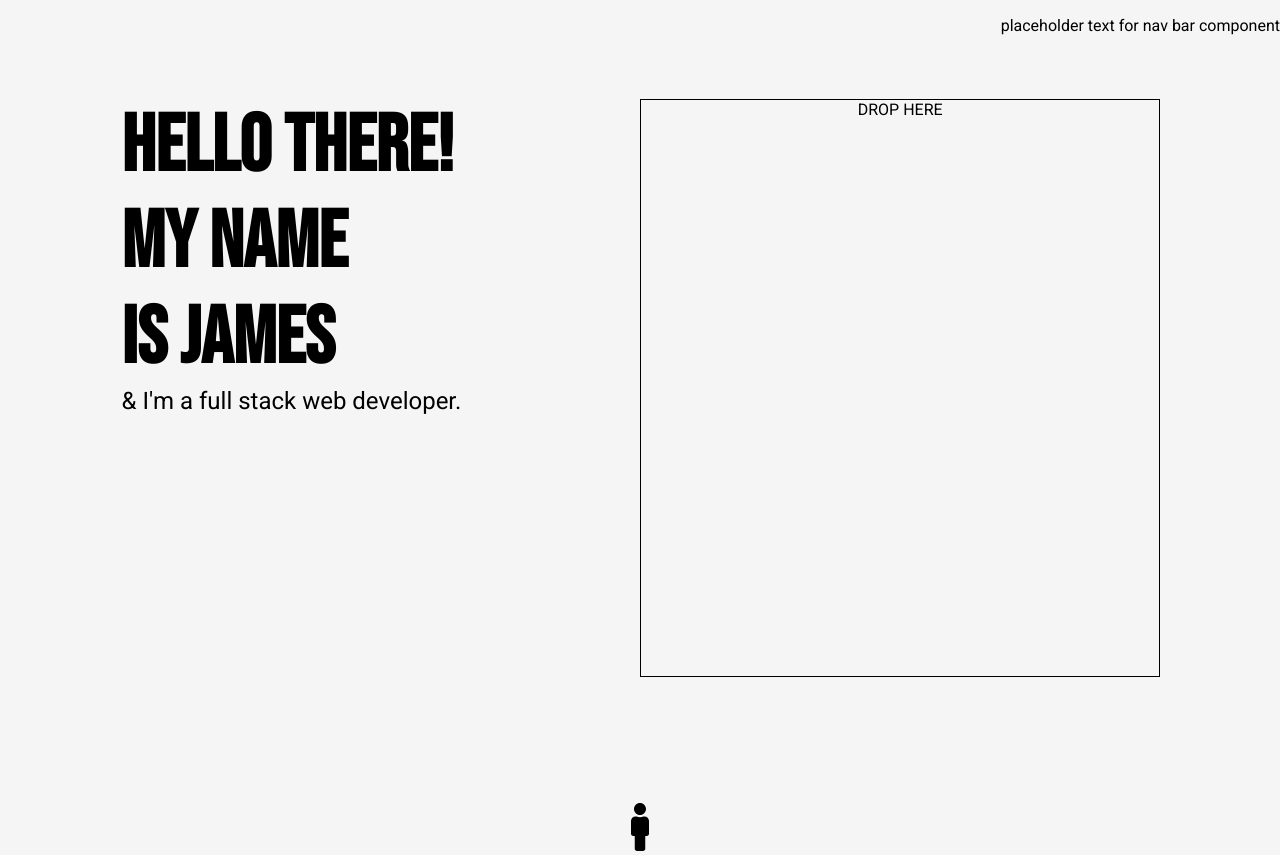
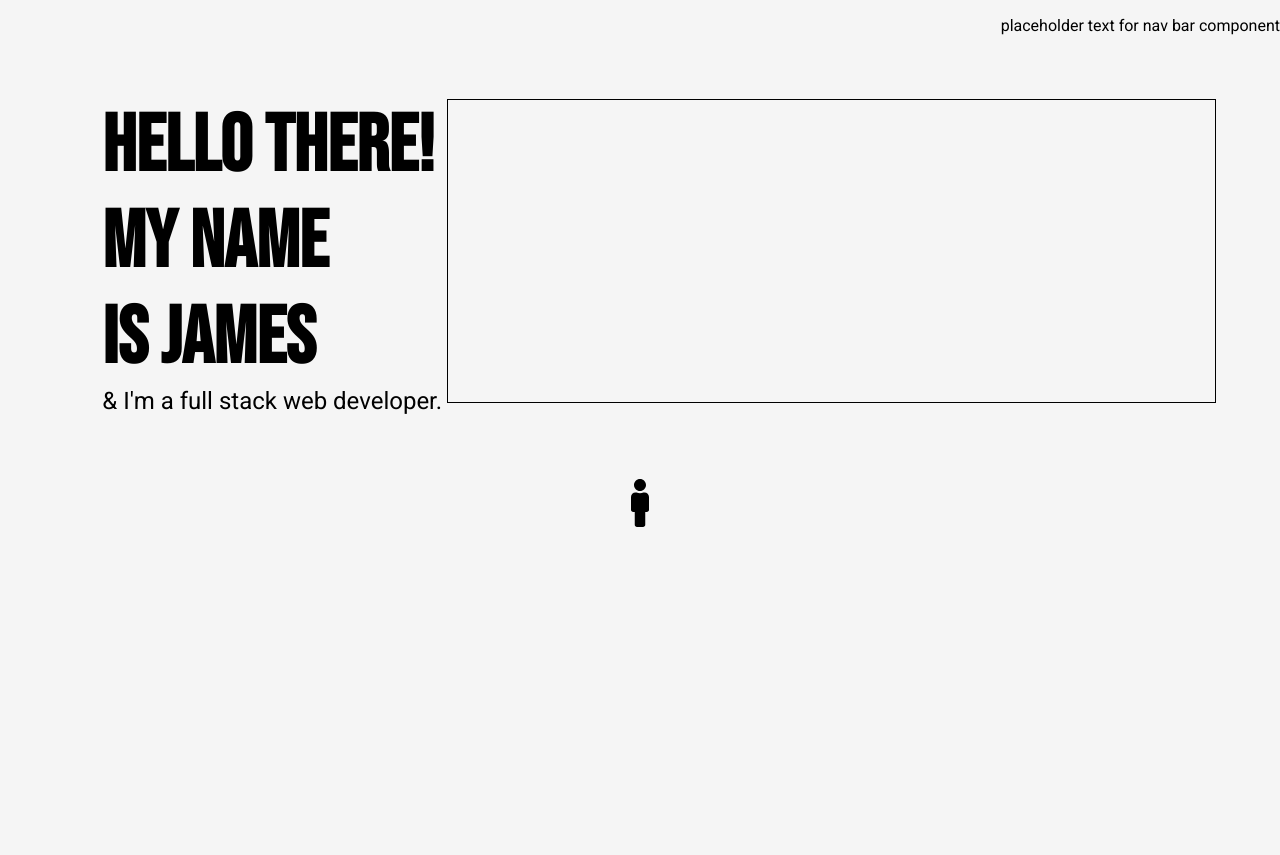
Before and after one commit to jameslcarpino/portfolio, a React (Create React App) app in the folder portfolio/: page / in a window 1280 px wide. After the commit the page ends 816 px from the top, so only its background shows below. Built offline with nearby package versions, Linux system fonts and the light colour scheme.

Commit message:
working on getting a drop event

```diff
--- a/portfolio/src/components/Draggable.js
+++ b/portfolio/src/components/Draggable.js
@@ -32,11 +32,11 @@ const Draggable = ({ children }) => {
         x: clientX - state.origin.x,
         y: clientY - state.origin.y,
       };
-      console.log(state);
       setState((state) => ({
         ...state,
         translation,
       }));
+      //   onDrag({ translation, id });
     },
     [state.origin]
   );
@@ -46,6 +46,8 @@ const Draggable = ({ children }) => {
       ...state,
       isDragging: false,
     }));
+
+    // onDragEnd();
   }, []);
 
   useEffect(() => {
--- a/portfolio/src/components/Home.js
+++ b/portfolio/src/components/Home.js
@@ -1,10 +1,21 @@
-import React from "react";
+import React, { useState } from "react";
 import Draggable from "./Draggable";
 import { AiOutlineFundProjectionScreen } from "react-icons/ai";
 import { FaMale, FaEnvelopeOpenText } from "react-icons/fa";
 import { GiTreasureMap } from "react-icons/gi";
 import styled from "styled-components";
+import { range } from "lodash";
+
+const MAX = 4;
+
 export default function Home() {
+  const items = range(MAX);
+  const [state, setState] = useState({
+    order: items,
+    dragOrder: items,
+    draggedIndex: null,
+  });
+
   return (
     <>
       <div className="nav-bar" style={{ textAlign: "right" }}>
@@ -22,31 +33,33 @@ export default function Home() {
           </div>
         </div>
 
-        <div className="drop-zone">DROP HERE</div>
+        <TheDraggables className="drop-zone">
+          {items.map((index) => {})}
+        </TheDraggables>
       </div>
 
       <TheDraggables>
         <Draggable>
           <FaMale
             className="about"
-
             //About Icon
           />
         </Draggable>
 
         {/* <Draggable>
+          <AiOutlineFundProjectionScreen
+            style={{ fontSize: "3.5rem" }}
+            className="projects"
+            //projects
+          />
+        </Draggable>
+
+        <Draggable>
+
           <FaEnvelopeOpenText
             className="contact"
             style={{ fontSize: "3rem" }}
             //contact Icon
-          />
-        </Draggable>
-
-        <Draggable>
-          <AiOutlineFundProjectionScreen
-            style={{ fontSize: "3.5rem" }}
-            className="projects"
-            //projects
           />
         </Draggable>
 
@@ -64,3 +77,7 @@ const TheDraggables = styled.div`
   width: 100%;
   margin-bottom: 1%;
 `;
+
+const DraggedIcon = styled.div``;
+
+const TheDropZone = styled.div``;
--- a/portfolio/src/main.css
+++ b/portfolio/src/main.css
@@ -1,5 +1,4 @@
 .home-container {
-  height: 80vh;
   display: flex;
   flex-direction: row;
   margin: 5%;
@@ -18,6 +17,7 @@
   font-size: 5rem;
   margin: 0;
   margin-left: 10%;
+  text-shadow: 5px 5px 5px 2px #438656;
 }
 
 .home-container .intro-p {
@@ -32,7 +32,7 @@
 }
 .drop-zone {
   width: 45%;
-  height: 72vh;
+
   border: 1px black solid;
   text-align: center;
 }
@@ -49,3 +49,12 @@
 .about:hover {
   box-shadow: 5px 5px 5px 2px #808782;
 }
+.contact:hover {
+  box-shadow: 5px 5px 5px 2px #808782;
+}
+.projects:hover {
+  box-shadow: 5px 5px 5px 2px #808782;
+}
+.map:hover {
+  box-shadow: 5px 5px 5px 2px #808782;
+}
```
